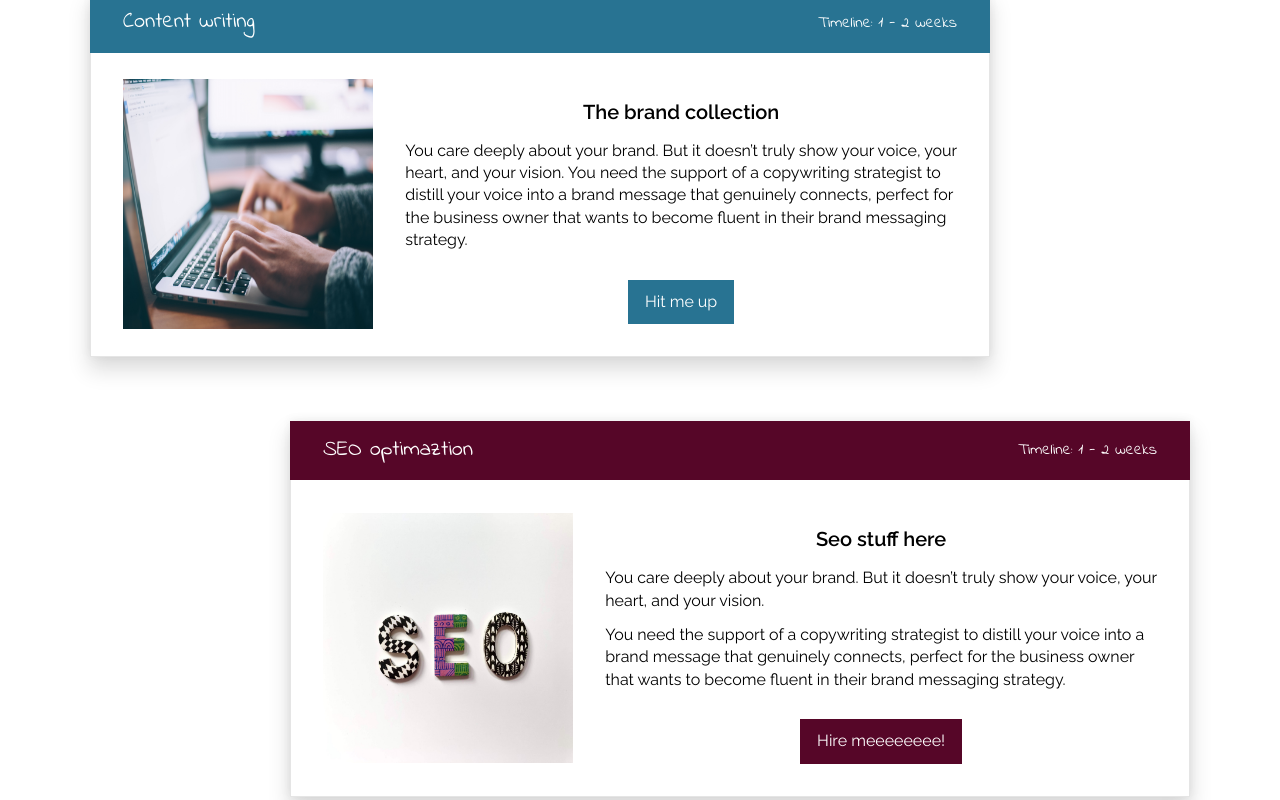
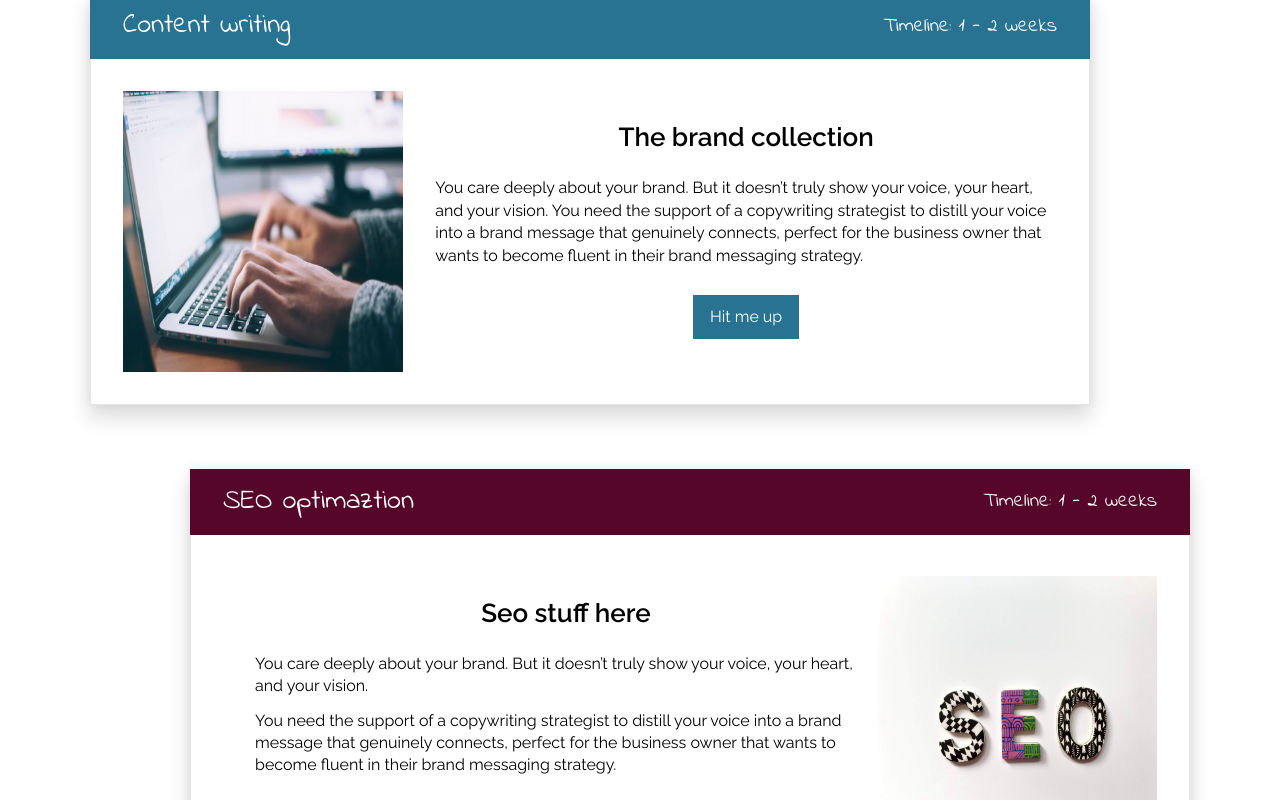
Before and after one commit to MailboxArsonist/plume, a Nuxt app: page /services in a window 1280 px wide. Shown: the part 320-1120 px from the top of the page. Built offline with nearby package versions, Linux system fonts and the light colour scheme.

Commit message:
up service style

```diff
--- a/components/Service.vue
+++ b/components/Service.vue
@@ -47,9 +47,15 @@ export default {
 
 <style lang="scss" scoped>
 .service {
-  width: 900px;
+  width: 1000px;
   max-width: 100%;
   box-shadow: 0 -2px 8px 1px rgba(0, 0, 0, 0.04), 0 12px 20px 2px rgba(0, 0, 0, 0.12), 0 5px 16px -3px rgba(0, 0, 0, 0.05);
+
+  &:nth-child(even) {
+    .content-container {
+      flex-direction: row-reverse !important;
+    }
+  }
 
   .header {
     width: 100%;
@@ -62,7 +68,7 @@ export default {
     border: 1px solid var(--primary);
 
     .title {
-      font-size: 22px;
+      font-size: 28px;
       margin: 0rem 2rem 0rem 0rem;
       font-weight: inherit;
       font-family: "Indie Flower", cursive;
@@ -70,12 +76,13 @@ export default {
 
     .message {
       margin-left: auto;
+      font-size: 20px;
       font-family: "Indie Flower", cursive;
     }
   }
 
   .content-container {
-    padding: 1rem 2rem;
+    padding: 2rem;
     display: flex;
     flex-direction: row;
     flex-wrap: wrap;
@@ -102,9 +109,9 @@ export default {
       flex-direction: column;
 
       h4 {
-        font-size: 20px;
+        font-size: 26px;
         font-weight: 600;
-        margin-bottom: 1rem;
+        margin-bottom: 1.5rem;
         text-align: center;
       }
 
```
